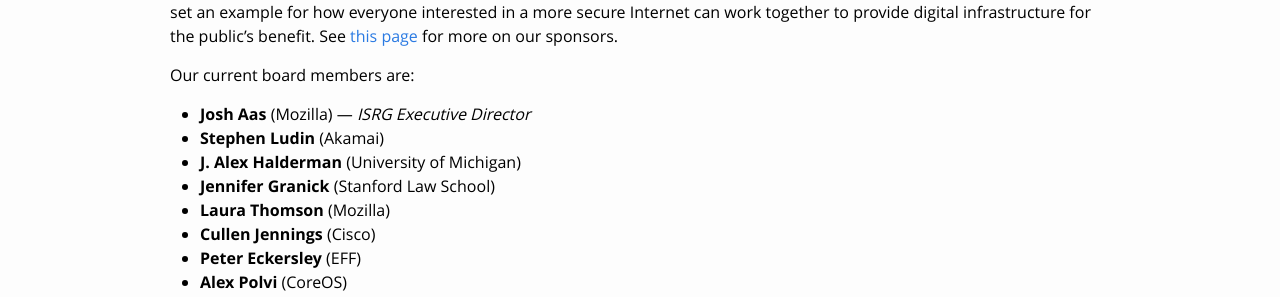
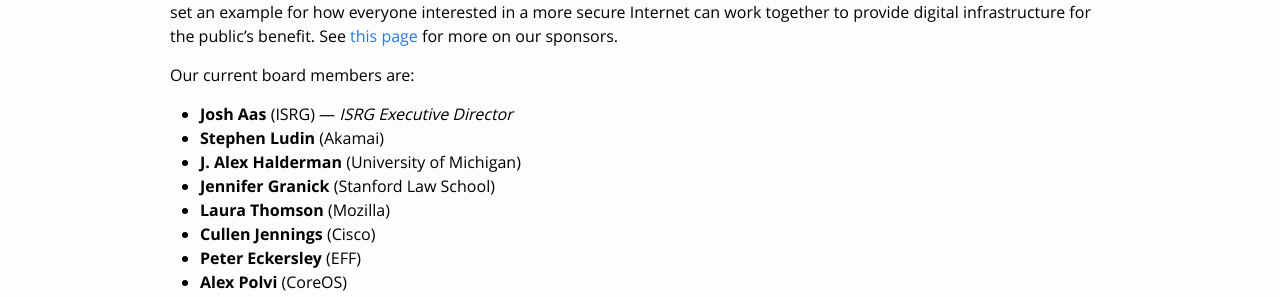
Before and after one commit to snowman1120/website, a Jekyll site: the page built from isrg.md, in a window 1280 px wide. Shown: the part 391-688 px from the top of the page. Built offline with Jekyll 4.4.1, drawn with Linux system fonts in a browser that asks for light colours.

Commit message:
Josh is now with ISRG.

```diff
--- a/isrg.md
+++ b/isrg.md
@@ -11,7 +11,7 @@ ISRG is proudly sponsored by a diverse group of organizations, from non-profits
 
 Our current board members are:
 
-* <strong>Josh Aas</strong> (Mozilla) &mdash; <i>ISRG Executive Director</i>
+* <strong>Josh Aas</strong> (ISRG) &mdash; <i>ISRG Executive Director</i>
 * <strong>Stephen Ludin</strong> (Akamai)
 * <strong>J. Alex Halderman</strong> (University of Michigan)
 * <strong>Jennifer Granick</strong> (Stanford Law School)
```
